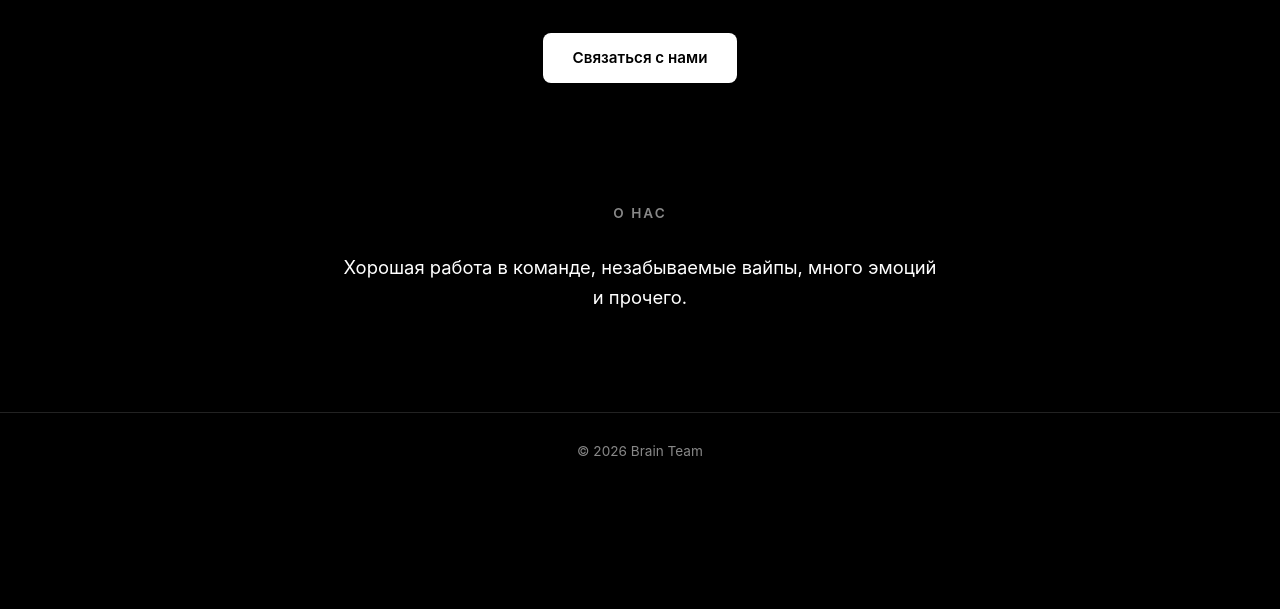
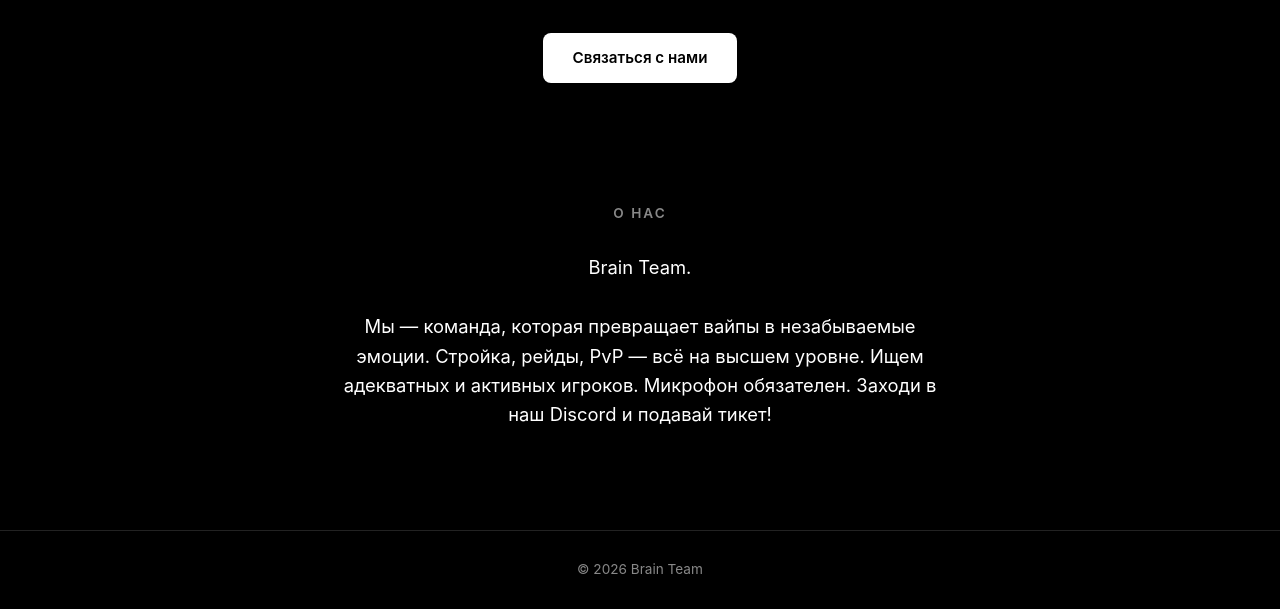
Before and after one commit to try91112/Brain-Team, a plain HTML site: page index.html in a window 1280 px wide. Shown: the part 337-946 px from the top of the page. Before the commit the page ends 828 px from the top, so only its background shows below. Drawn offline with Linux system fonts and the light colour scheme.

Commit message:
Update index.html

```diff
--- a/index.html
+++ b/index.html
@@ -24,7 +24,10 @@
 
     <section class="about">
       <h2>О нас</h2>
-      <p class="about-text">Хорошая работа в команде, незабываемые вайпы, много эмоций и прочего.</p>
+      <p class="about-text">
+        Brain Team.<br><br>
+        Мы — команда, которая превращает вайпы в незабываемые эмоции. Стройка, рейды, PvP — всё на высшем уровне. Ищем адекватных и активных игроков. Микрофон обязателен. Заходи в наш Discord и подавай тикет!
+      </p>
     </section>
   </main>
 
```
